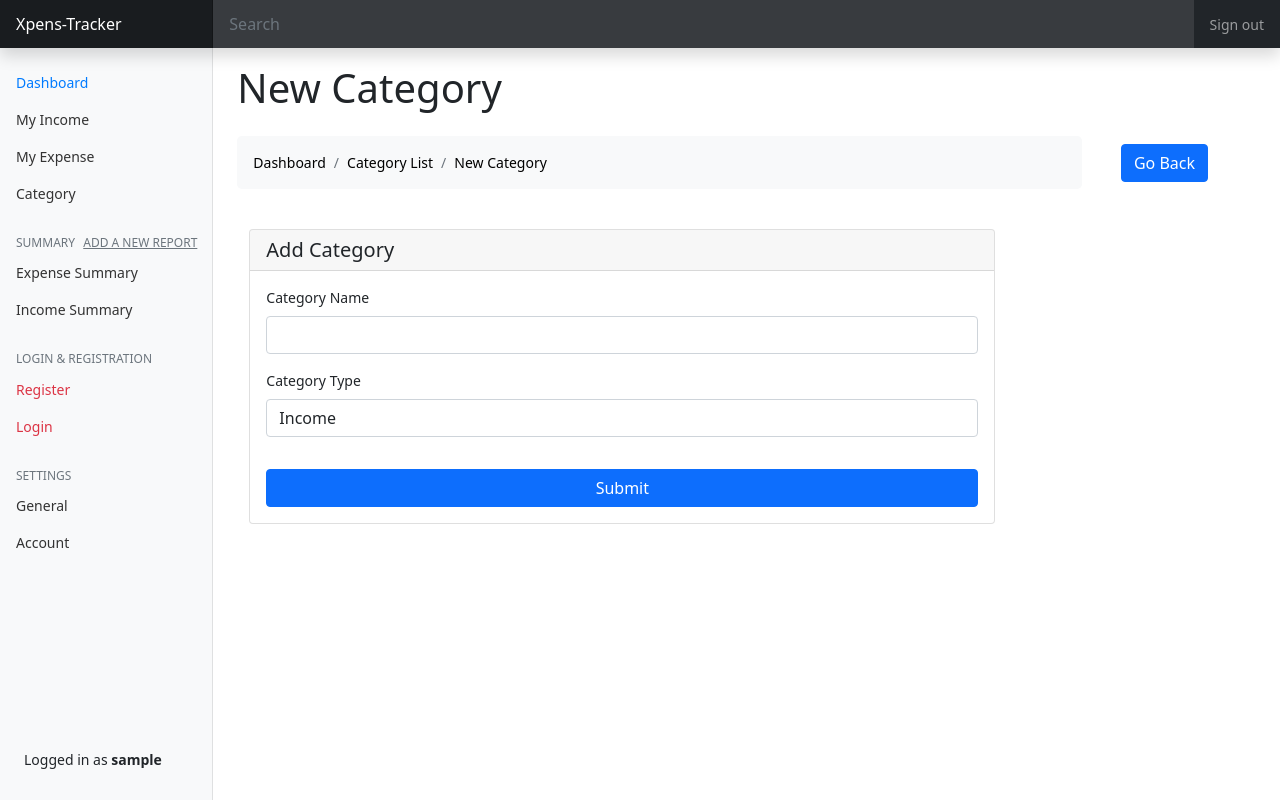
After one commit to Ashraf840/Xpens-Tracker, a Django app: page /add-category/ in a window 1280 px wide. The commit adds this page. Run offline with Django 3.2, Linux system fonts and the light colour scheme; the visitor is signed in with stand-in values (Sample User, id 1); some libraries are stand-ins or nearby versions.

Commit message:
Create & display category items

```diff
--- a/expensesapp/urls.py
+++ b/expensesapp/urls.py
@@ -7,4 +7,6 @@ urlpatterns = [
     path('', views.index, name='home'),
     path('expense-list/', views.expenseList, name='addExpense'),
     path('add-expense/', views.addExpense, name='createNewExpense'),
+    path('category-list/', views.categoryList, name='categorylist'),
+    path('add-category/', views.addCategory, name='createNewCategory'),
 ]
--- a/expensesapp/views.py
+++ b/expensesapp/views.py
@@ -5,6 +5,7 @@ from django.contrib import messages
 
 # Create your views here.
 
+# This is the MAIN DASHBOARD
 @login_required(login_url='authenticationApp:login')
 def index(request):
     context = {
@@ -17,17 +18,11 @@ def index(request):
 def expenseList(request):
     expenselist = Expense.objects.filter(owner=request.user)
     user = request.user
-    z = [ 1, 2, 3, 4, 5]
-    # z = 0
-    # x = 1
-    # import pdb
-    # pdb.set_trace()
+
     context = {
         'title':"Expense List",
         'expenseList':expenselist,
         'user':user,
-        'z':z,
-        # 'x':x,
     }
     return render(request, 'expensesapp/expenseList.html', context)
 
@@ -53,10 +48,54 @@ def addExpense(request):
             messages.error(request, 'Amount is required')
             return render(request, 'expensesapp/createExpense.html', context)
         else:
-            # create category row for the particular user
             Expense.objects.create(amount=amount, date=expenseDate, description=description, owner=user, category=category)
             messages.info(request, 'New expense added successfully')
             return redirect('expensesApp:createNewExpense')
 
 
     return render(request, 'expensesapp/createExpense.html', context)
+
+
+@login_required(login_url='authenticationApp:login')
+def categoryList(request):
+    user = request.user
+    categoryList_income = Category.objects.filter(owner=request.user, categorytype='Income')
+    categoryList_expense = Category.objects.filter(owner=request.user, categorytype='Expense')
+    context = {
+        'title':"Category List",
+        'user':user,
+        'categoryList_income':categoryList_income,
+        'categoryList_expense':categoryList_expense,
+    }
+    return render(request, 'expensesapp/categoryList.html', context)
+
+
+@login_required(login_url='authenticationApp:login')
+def addCategory(request):
+    cate_types = {
+        'Income':'Income',
+        'Expense':'Expense',
+    }
+
+    context = {
+        'title':"Add Category",
+        'cate_types':cate_types,
+    }
+
+    if request.method == 'POST':
+        CateName = request.POST['cateName']
+        CateType = request.POST['cateType']
+
+        if not CateName:
+            messages.error(request, 'Category name is required')
+            return render(request, 'expensesapp/createCategory.html', context)
+        else:
+            user = request.user
+            Category.objects.create(name=CateName, owner=user, categorytype=CateType)
+            messages.info(request, 'New category added successfully')
+            return redirect('expensesApp:createNewCategory')
+        # import pdb
+        # pdb.set_trace()
+
+
+    return render(request, 'expensesapp/createCategory.html', context)
--- a/templates/base.html
+++ b/templates/base.html
@@ -15,6 +15,8 @@
         <link rel="stylesheet" href="{% static 'css/main.css' %}">
         <!-- Custom styles for this template -->
         <link href="{% static 'css/dashboard.css' %}" rel="stylesheet">
+        <!-- Fontawesome Setup -->
+        <link rel="stylesheet" href="https://lib.arvancloud.com/ar/font-awesome/5.9.0/css/all.css">
 
         {% block stylesheet %} {% endblock %}
     </head>
--- /dev/null
+++ b/templates/expensesapp/createCategory.html
@@ -0,0 +1,76 @@
+<!DOCTYPE html>
+
+{% extends 'base.html' %}
+
+{% block title %} {{ title }} {% endblock %}
+
+
+{% block stylesheet %}
+<style>
+
+    #breadAnchor1, #breadAnchor2, #breadAnchor3{
+        text-decoration: none;
+        color: black;
+        transition: .1s ease-in;
+    }
+    #breadAnchor1:hover, #breadAnchor2:hover{
+        text-decoration: underline;
+        color: black;
+        font-weight: 700;
+    }
+
+</style>
+{% endblock %}
+
+
+
+{% block content %}
+
+    <h1>New Category</h1>
+
+    <div class="row d-flex align-items-center">
+        <div class="col-md-10">
+            <nav aria-label="breadcrumb" class="bg-light mt-3 rounded-3">
+                <ol class="breadcrumb p-3">
+                  <li class="breadcrumb-item"><a id="breadAnchor1" href="{% url 'expensesApp:home' %}">Dashboard</a></li>
+                  <li class="breadcrumb-item" aria-current="page"><a id="breadAnchor2" href="{% url 'expensesApp:categorylist' %}">Category List</a></li>
+                  <li class="breadcrumb-item active" aria-current="page"><a id="breadAnchor3" href="{% url 'expensesApp:createNewCategory' %}">New Category</a></li>
+                </ol>
+            </nav>
+        </div>
+
+        <div class="col-md-2 d-flex justify-content-end">
+            <a class="btn btn-primary me-5" href="{% url 'expensesApp:categorylist' %}">Go Back</a>
+        </div>
+    </div>
+
+    <div class="container" style="padding-bottom: 50px;">
+        <div class="row d-flex justify-content-start mt-4">
+            <div class="col-md-9 p-0">
+                <div class="card p-0">
+                    <h5 class="card-header width-100">Add Category</h5>
+                    <div class="card-body">
+                        <form action="" method="POST">
+                            {% csrf_token %}
+                            <div class="mb-3">
+                                <label for="cateName" class="form-label">Category Name</label>
+                                <input type="text" class="form-control" id="cateName" name="cateName"/>
+                            </div>
+                            <div class="mb-3">
+                                <label for="cateType" class="form-label">Category Type</label>
+                                <select class="form-control" id="cateType" name="cateType">
+                                    {% for cateTypes in cate_types %}
+                                        <option value="{{ cateTypes }}"> {{ cateTypes }} </option>
+                                    {% endfor %}
+                                </select>
+                            </div>
+                            <button type="submit" class="btn btn-primary w-100 mt-3">Submit</button>
+                        </form>
+                    </div>
+                </div>
+            </div>
+            <div class="col-md-3"></div>
+        </div>
+    </div>
+
+{% endblock %}
--- a/templates/expensesapp/createExpense.html
+++ b/templates/expensesapp/createExpense.html
@@ -33,8 +33,8 @@
             <nav aria-label="breadcrumb" class="bg-light mt-3 rounded-3">
                 <ol class="breadcrumb p-3">
                   <li class="breadcrumb-item"><a id="breadAnchor1" href="{% url 'expensesApp:home' %}">Dashboard</a></li>
-                  <li class="breadcrumb-item" aria-current="page"><a id="breadAnchor2" href="{% url 'expensesApp:addExpense' %}">My Expenses List</a></li>
-                  <li class="breadcrumb-item active" aria-current="page"><a id="breadAnchor3" href="{% url 'expensesApp:createNewExpense' %}">Add Expense</a></li>
+                  <li class="breadcrumb-item" aria-current="page"><a id="breadAnchor2" href="{% url 'expensesApp:addExpense' %}">Expenses List</a></li>
+                  <li class="breadcrumb-item active" aria-current="page"><a id="breadAnchor3" href="{% url 'expensesApp:createNewExpense' %}">New Expense</a></li>
                 </ol>
             </nav>
         </div>
--- a/templates/includes/nav_sidebar.html
+++ b/templates/includes/nav_sidebar.html
@@ -16,6 +16,11 @@
         <li class="nav-item">
           <a class="nav-link" href="{% url 'expensesapp:addExpense' %}">
             My Expense
+          </a>
+        </li>
+        <li class="nav-item">
+          <a class="nav-link" href="{% url 'expensesapp:categorylist' %}">
+            Category
           </a>
         </li>
       </ul>
```
Also changed, not shown: templates/expensesapp/categoryList.html (+84 -2 lines), templates/expensesapp/expenseList.html (+20 -1 lines).
